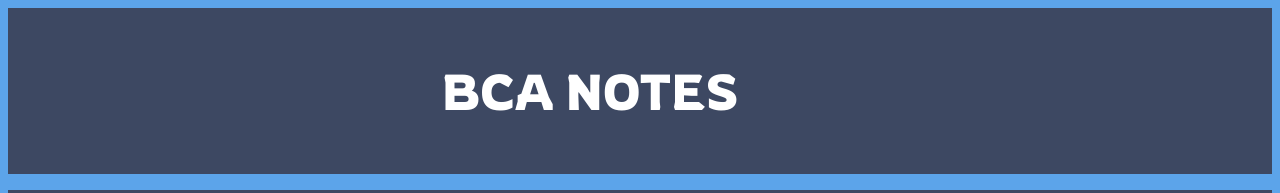
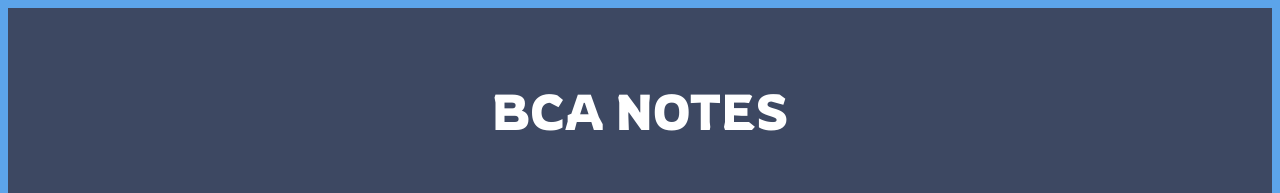
Before and after one commit to Abhinaav2003/test, a plain HTML site: page main1.html in a window 1280 px wide. Shown: the top 193 px of the page. Drawn offline with Linux system fonts and the light colour scheme.

Commit message:
Update main1.css

```diff
--- a/main1.css
+++ b/main1.css
@@ -26,8 +26,8 @@ nav ul {
 
 nav ul li {
     display: inline;
+    padding: 20px;
     text-align: center;
-    padding: 20px;
 }
 
 nav ul li a {
@@ -96,7 +96,7 @@ body {
     font-family: 'Roboto Mono', monospace;
     font-family: 'Rowdies', cursive;
     text-align: center;
-    margin-right: 100px;
+    padding: 20px;
 }
 
 .semhead {
```
